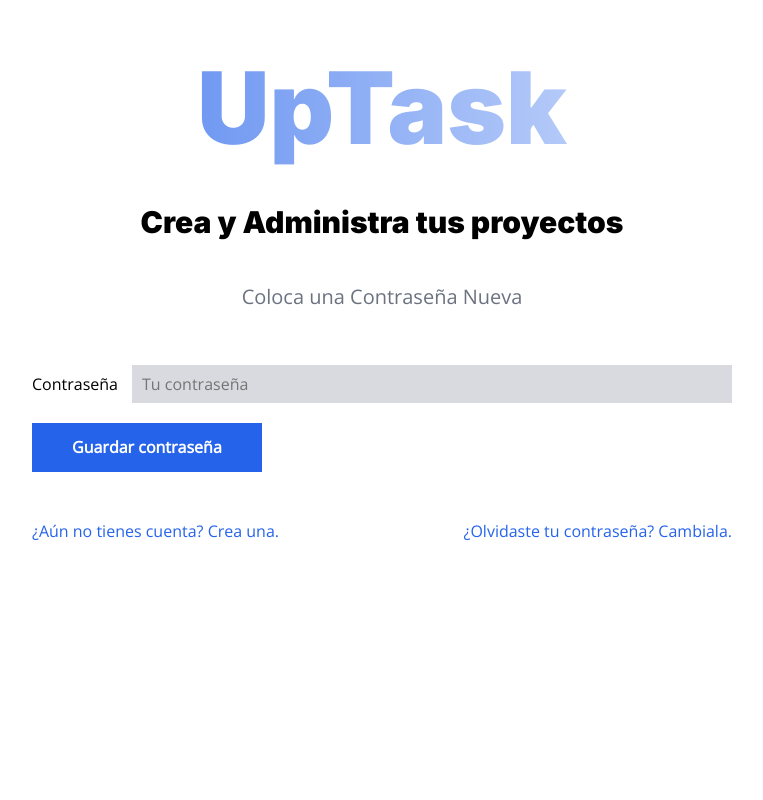
After one commit to ivan-burgio/proyecto-uptask-mvc, a PHP site: template views/auth/reestablecer.php in a window 1280 px wide. The commit adds this page. Shown: the top 800 px of the page, without its empty margins (258-1021 px from the left). Run offline with PHP 8.4, Linux system fonts and the light colour scheme; the template is opened without the code that fills it, so the values that code supplies are empty.

Commit message:
Creando la vista para reestablecer

```diff
--- a/src/scss/auth/_index.scss
+++ b/src/scss/auth/_index.scss
@@ -1,3 +1,4 @@
 @forward 'login';
 @forward 'crear';
 @forward 'olvide';
+@forward 'reestablecer';
--- /dev/null
+++ b/src/scss/auth/_reestablecer.scss
@@ -0,0 +1,16 @@
+@use 'base/variables' as v;
+@use 'base/mixins' as m;
+
+.reestablecer {
+    @include m.textoDegradado(v.$azul);
+
+    input[type="submit"] {
+        @include m.boton(v.$azul, v.$blanco);
+    }
+
+    .acciones {
+        a {
+            color:v.$azul;
+        }
+    }
+}
--- /dev/null
+++ b/views/auth/reestablecer.php
@@ -0,0 +1,26 @@
+<div class="contenedor reestablecer">
+    <?php include_once __DIR__ . '/../templates/nombre-sitio.php' ?>
+
+    <div class="contenedor-sm">
+        <p class="descripcion-pagina">Coloca una Contraseña Nueva</p>
+
+        <form action="/reestablecer" class="formulario" method="POST">
+            <div class="campo">
+                <label for="password">Contraseña</label>
+                <input
+                    type="password"
+                    id="password"
+                    placeholder="Tu contraseña"
+                    name="password"
+                >
+            </div>
+
+            <input type="submit" class="boton" value="Guardar contraseña">
+        </form>
+
+        <div class="acciones">
+            <a href="/crear">¿Aún no tienes cuenta? Crea una.</a>
+            <a href="/olvide">¿Olvidaste tu contraseña? Cambiala.</a>
+        </div>
+    </div>
+</div>
```
Also changed, not shown: public/build/css/app.css, 1 other file.
